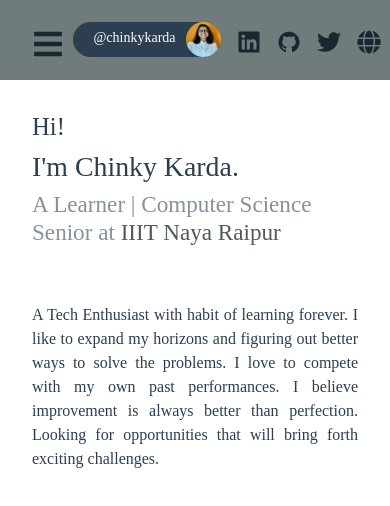
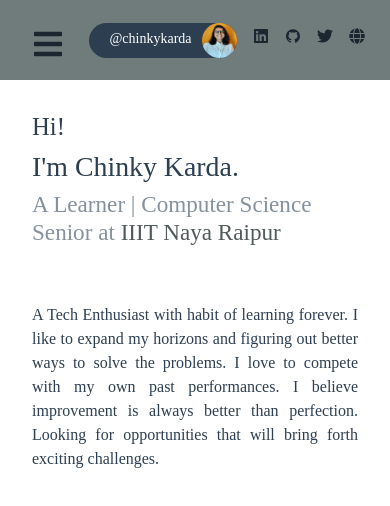
Before and after one commit to chinkykarda/chinkykarda.github.io, a React (Create React App) app: page / in a window 390 px wide. Shown: the top 506 px of the page. Built offline with nearby package versions, Linux system fonts and the light colour scheme.

Commit message:
navbar css updated

```diff
--- a/src/AllComponents/NavbarComponent/Navbar.css
+++ b/src/AllComponents/NavbarComponent/Navbar.css
@@ -133,5 +133,12 @@ span {
         width: 35px;
         border-radius: 50%;
     }
+    .navbaritems {
+        justify-content: center;
+        outline: none;
+        font-size: 1rem;
+        margin: auto;
+    }
+
 
 }
```
